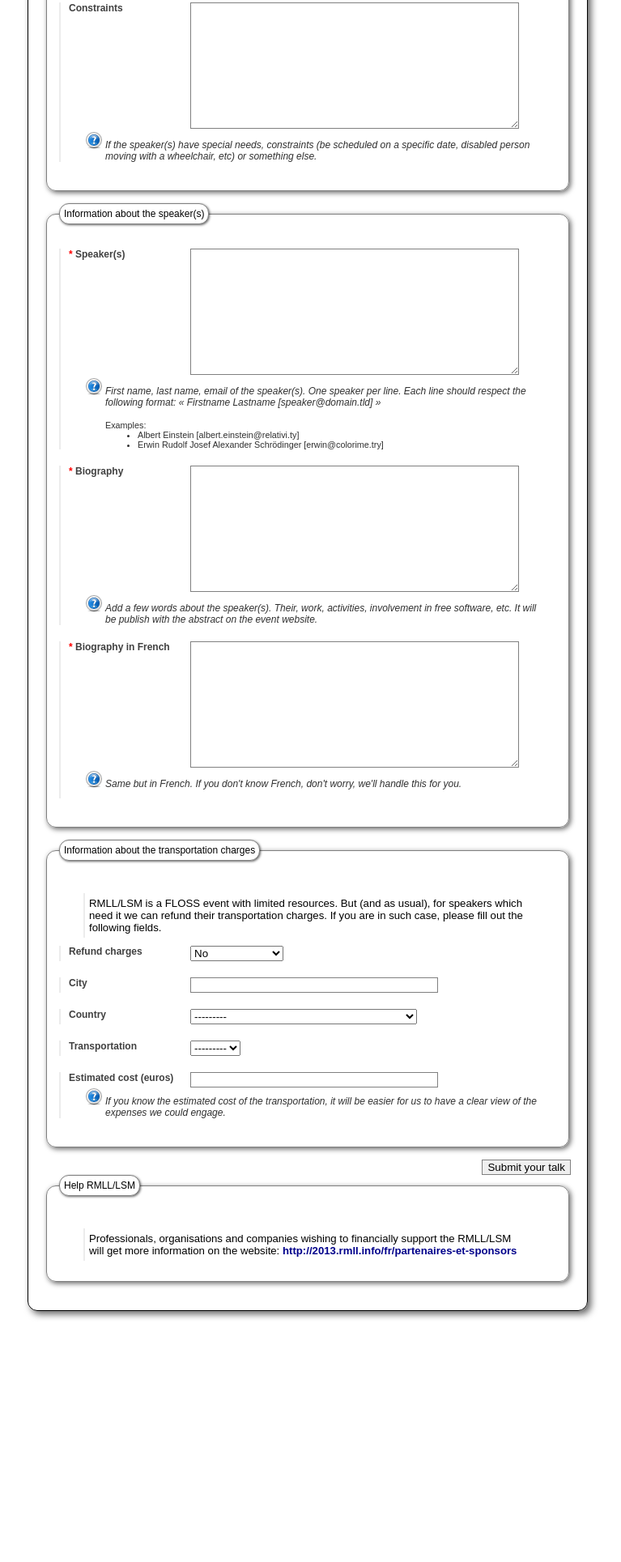
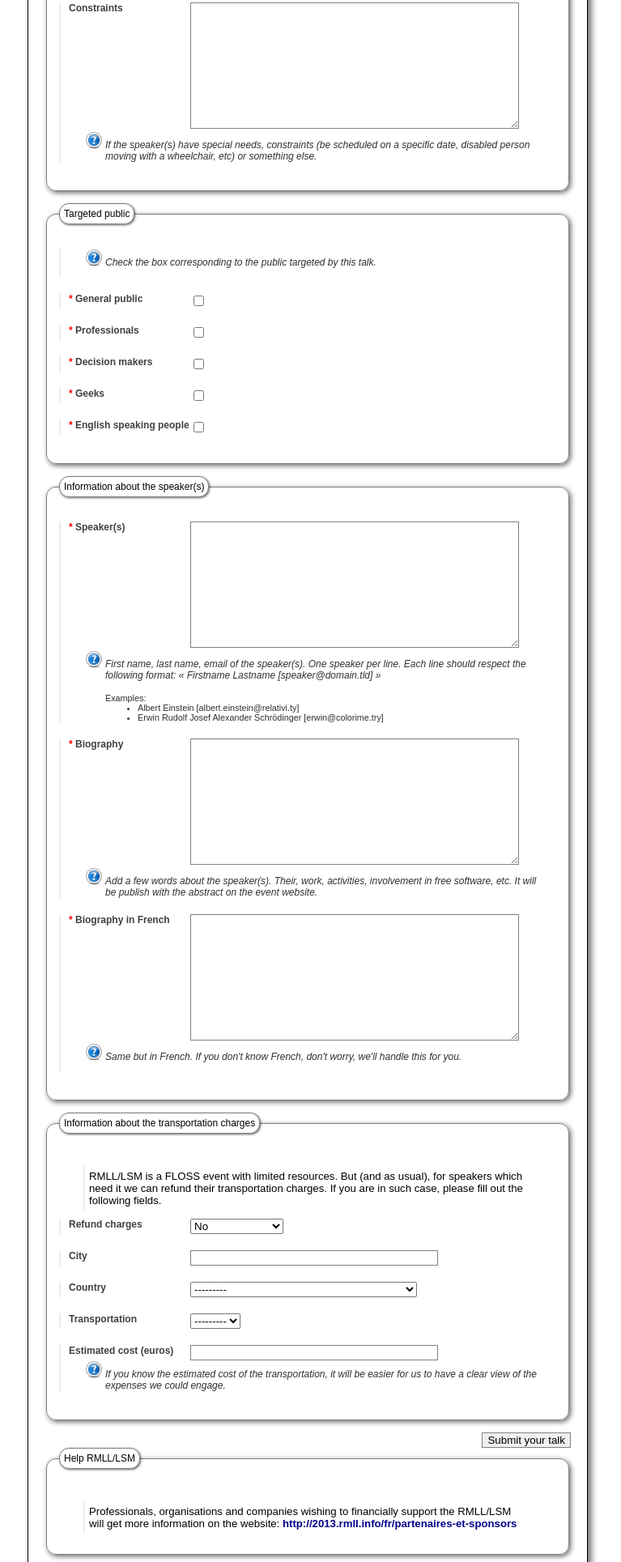
Before and after one commit to Alolise/cfprmll, a Django app: page /talk/new in a window 1280 px wide. Shown: the part 1034-2963 px from the top of the page at 81% size, without its empty margins (260-1027 px from the left). Before the commit the page ends 2663 px from the top, so only its background shows below. Run offline with Django 3.2, Linux system fonts and the light colour scheme; data comes from the database, SQL or seed files in the repository; data that the repository does not hold is empty; a map, chart or similar area stays blank; parts of the project's set-up code (start-up, migrations or seed data) failed here and were passed over.

Commit message:
[enh] add targeted public section

```diff
--- a/manager/forms.py
+++ b/manager/forms.py
@@ -165,6 +165,13 @@ class TalkForm(forms.ModelForm):
                                   widget=forms.Textarea(attrs=_tattrs), required=False,
                                   help_text=_(u"If the speaker(s) have special needs, constraints (be scheduled on a specific date, disabled person moving with a wheelchair, etc) or something else."),
                                   )
+
+    for_general_public = forms.BooleanField(label=_(u"General public"))
+    for_professionals = forms.BooleanField(label=_(u"Professionals"))
+    for_decision_makers = forms.BooleanField(label=_(u"Decision makers"))
+    for_geeks = forms.BooleanField(label=_(u"Geeks"))
+    for_english_speaking_people = forms.BooleanField(label=_(u"English speaking people"))
+
     speakers = forms.CharField(label=_(u"Speaker(s)"), widget=forms.Textarea(attrs=_tattrs),
                                help_text=_(u"First name, last name, email of the speaker(s). One speaker per line. Each line should respect the following format: « Firstname Lastname [speaker@domain.tld] »"),
                                )
--- a/manager/models.py
+++ b/manager/models.py
@@ -170,6 +170,13 @@ class Talk(models.Model):
     capture = models.PositiveSmallIntegerField(u"Capture", choices=YES_NO)
     license = models.ForeignKey(License, null=True, blank=True)
     constraints = models.TextField(_(u"Constraints"), blank=True)
+
+    for_general_public = models.BooleanField(_(u"General public"))
+    for_professionals = models.BooleanField(_(u"Professionals"))
+    for_decision_makers = models.BooleanField(_(u"Decision makers"))
+    for_geeks = models.BooleanField(_(u"Geeks"))
+    for_english_speaking_people = models.BooleanField(_(u"English speaking people"))
+
     speakers = models.TextField(_(u"Speaker(s)"))
     biography = models.TextField(_(u"Biography"))
     biography_other_language = models.TextField(_(u"Biography in French"))
--- a/templates/manager/new.html
+++ b/templates/manager/new.html
@@ -50,6 +50,17 @@
                 </fieldset>
                 <fieldset>
                     <legend>{% trans 'Information about the speaker(s)' %}</legend>
+            {% endifequal %}
+
+            {% ifequal field.name 'for_general_public' %}
+                </fieldset>
+                <fieldset>
+                    <legend>{% trans 'Targeted public' %}</legend>
+                    <div class="field">
+                        <div class="help">
+                            {% trans "Check the box corresponding to the public targeted by this talk." %}
+                        </div>
+                    </div>
             {% endifequal %}
 
             {% ifequal field.name 'charges' %}
```
